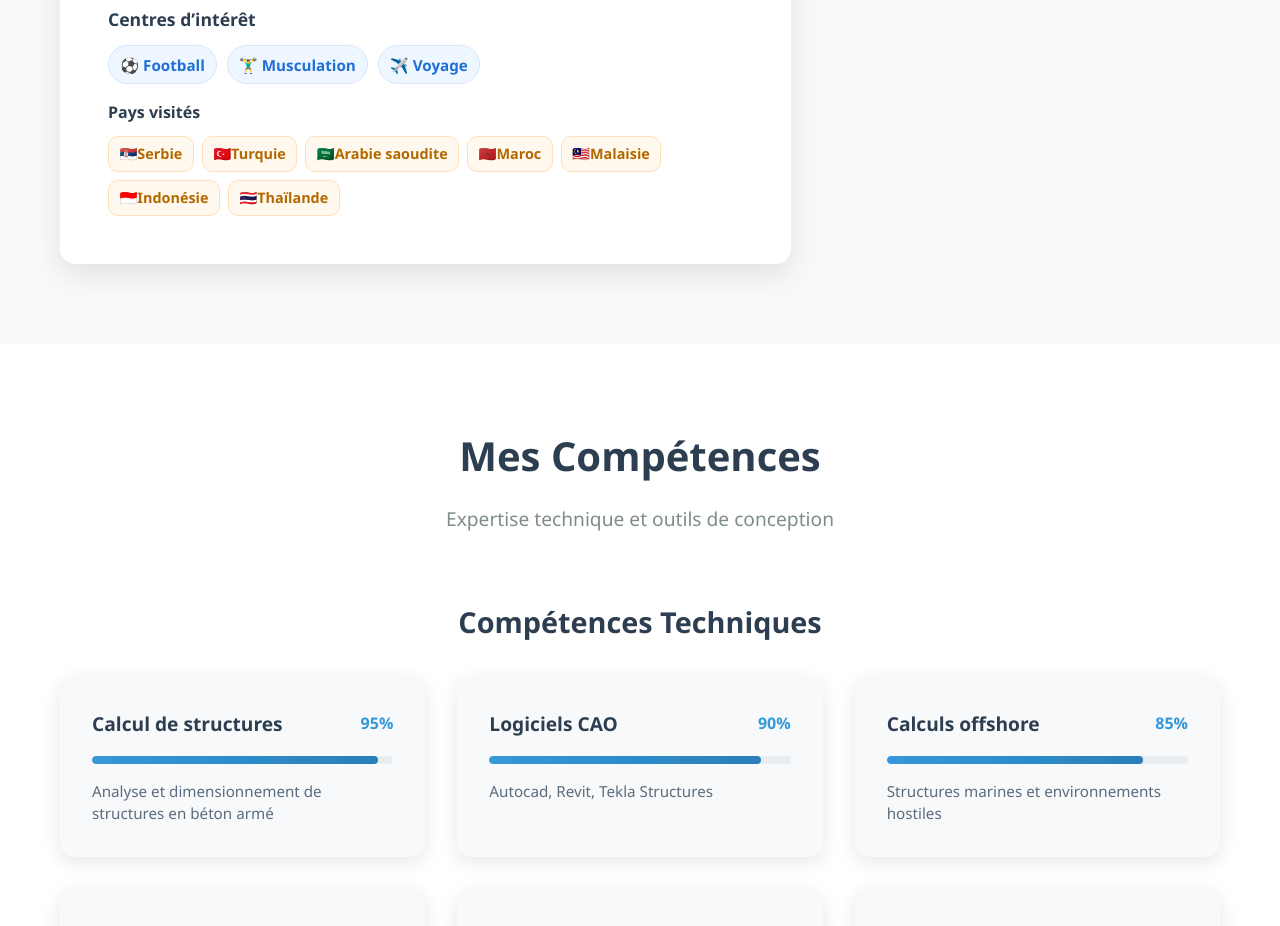
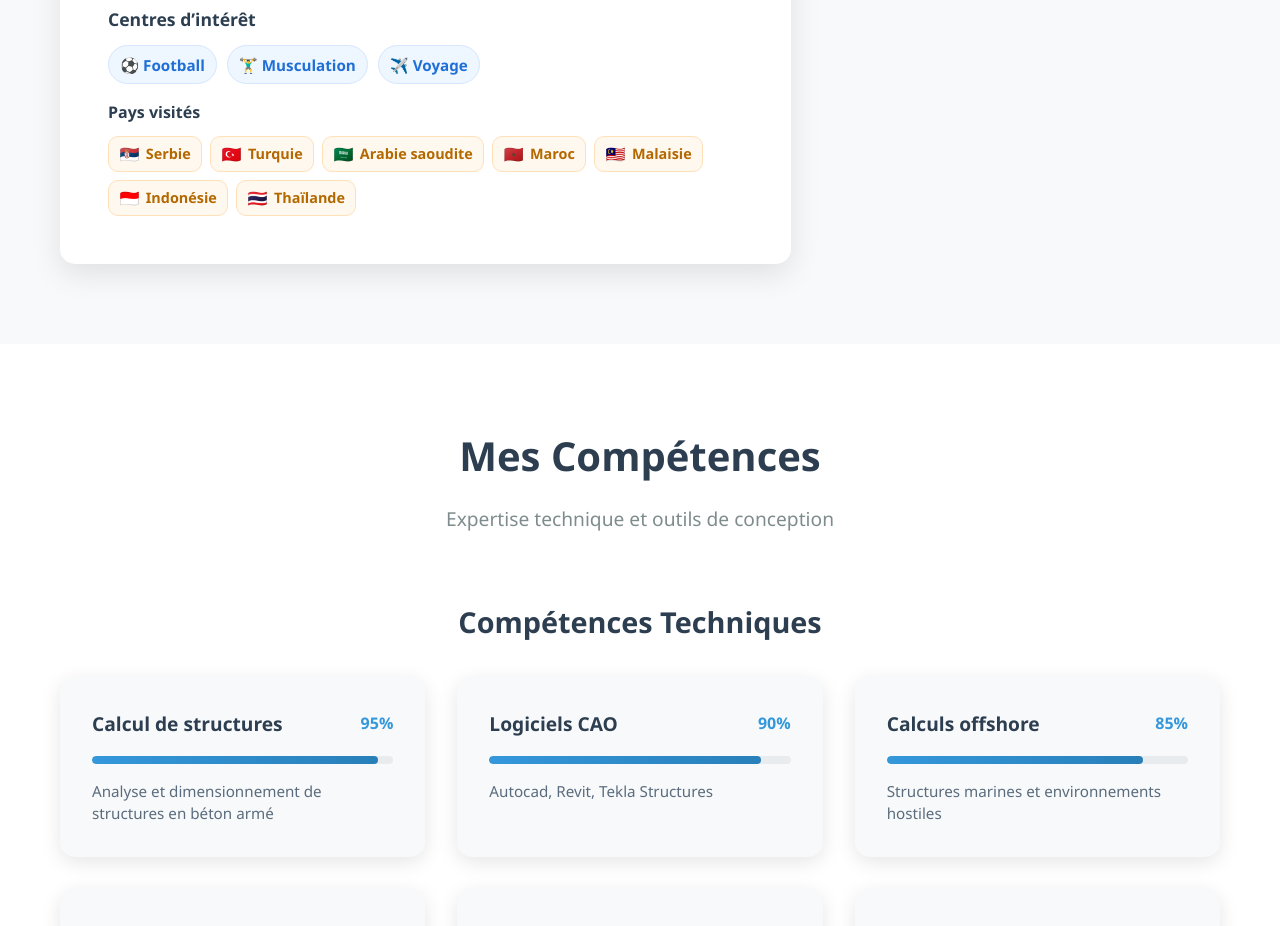
Before and after one commit to AzizBenIsmail/e-portfoliohaithem, a React (Create React App) app: page / in a window 1280 px wide. Shown: the part 1700-2626 px from the top of the page. Built offline with nearby package versions, Linux system fonts and the light colour scheme.

Commit message:
Update About.css

```diff
--- a/src/components/About.css
+++ b/src/components/About.css
@@ -141,6 +141,9 @@
 }
 
 .travel-badge {
+  display: inline-flex;
+  align-items: center;
+  gap: 0.4rem;
   background: #fff8ee;
   color: #b36800;
   border: 1px solid #ffe0b8;
@@ -148,6 +151,11 @@
   border-radius: 10px;
   font-size: 0.9rem;
   font-weight: 600;
+}
+
+.travel-badge .flag {
+  font-size: 1rem;
+  line-height: 1;
 }
 
 .about-stats {
```
